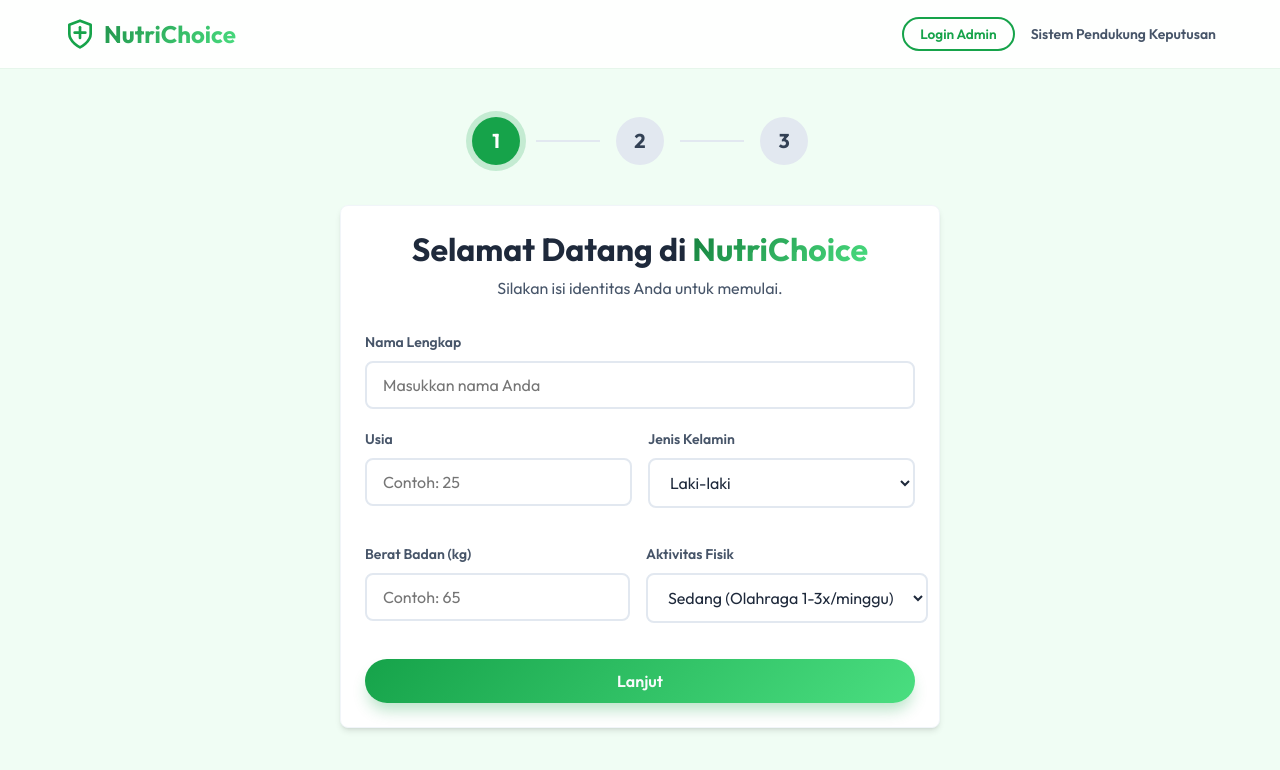
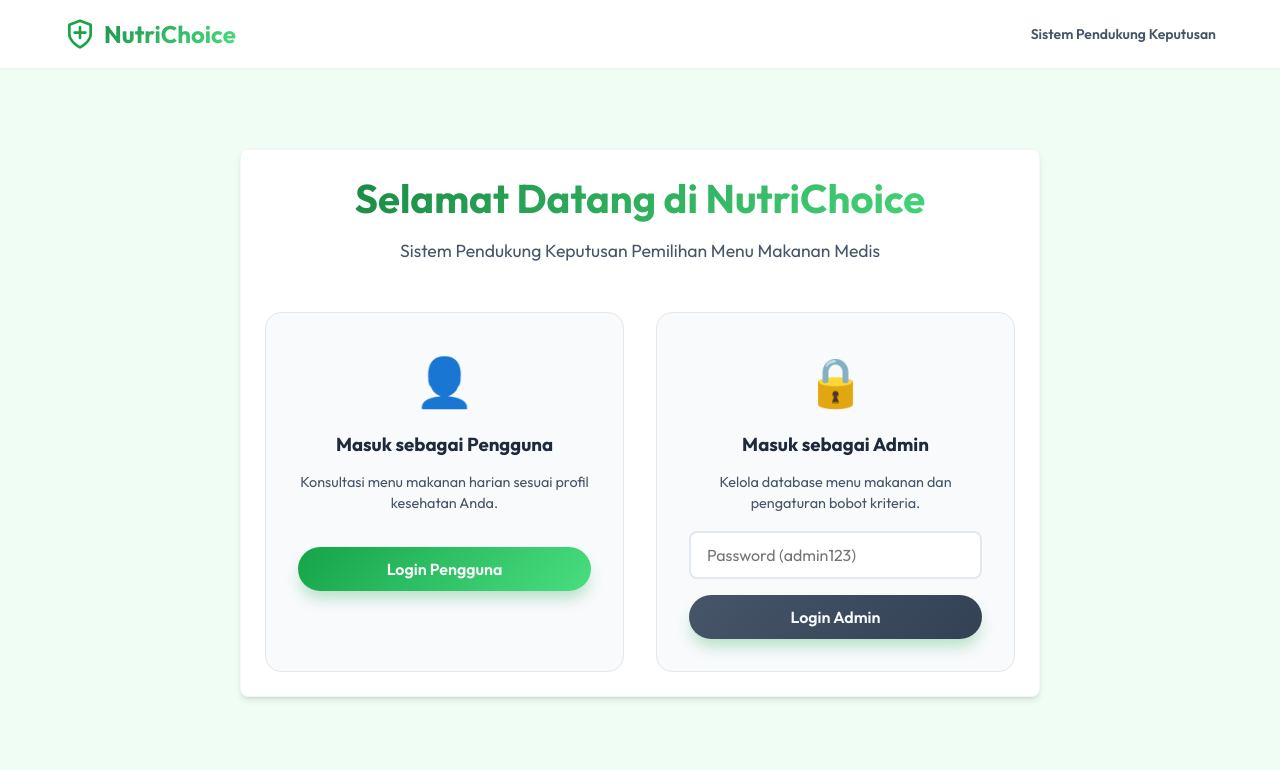
Before and after one commit to nisawawa/NutriChoice-, a React (Vite) app: page / in a window 1280 px wide. Shown: the top 770 px of the page. Built offline with nearby package versions, Linux system fonts and the light colour scheme.

Commit message:
Refactor UI: Create main Landing Page for Role Selection

```diff
--- a/src/App.jsx
+++ b/src/App.jsx
@@ -4,8 +4,8 @@ import './index.css';
 
 function App() {
   const [step, setStep] = useState(1);
-  const [view, setView] = useState('user'); // 'user' or 'admin'
-  const [isAdminAuth, setIsAdminAuth] = useState(false);
+  const [authRole, setAuthRole] = useState(null); // null, 'user', or 'admin'
+  const [adminPassword, setAdminPassword] = useState('');
   const [isChecking, setIsChecking] = useState(false);
   const [formData, setFormData] = useState({
     name: '',
@@ -58,6 +58,15 @@ function App() {
     setSelectedMenu(null);
   };
 
+  const handleAdminLogin = () => {
+    if (adminPassword === 'admin123') {
+      setAuthRole('admin');
+      setAdminPassword('');
+    } else {
+      alert('Password Admin salah!');
+    }
+  };
+
   const getRecommendedCalories = () => {
     const age = parseInt(formData.age) || 25;
 
@@ -90,13 +99,9 @@ function App() {
             NutriChoice
           </a>
           <div style={{ display: 'flex', alignItems: 'center', gap: '1rem' }}>
-            {view === 'user' ? (
-              <button onClick={() => setView('admin')} className="btn btn-secondary" style={{ padding: '0.4rem 1rem', fontSize: '0.85rem' }}>
-                Login Admin
-              </button>
-            ) : (
-              <button onClick={() => { setView('user'); setIsAdminAuth(false); }} className="btn btn-secondary" style={{ padding: '0.4rem 1rem', fontSize: '0.85rem' }}>
-                Kembali ke App
+            {authRole && (
+              <button onClick={() => { setAuthRole(null); resetForm(); }} className="btn btn-secondary" style={{ padding: '0.4rem 1rem', fontSize: '0.85rem' }}>
+                Logout
               </button>
             )}
             <span style={{ fontSize: '0.875rem', fontWeight: 600, color: 'var(--color-text-secondary)'}}>Sistem Pendukung Keputusan</span>
@@ -105,19 +110,43 @@ function App() {
       </nav>
 
       <main className="container" style={{ flex: 1, padding: '3rem 1.5rem' }}>
-        {view === 'admin' && !isAdminAuth && (
-          <div className="glass-panel card animate-fade-in" style={{ maxWidth: '400px', margin: '2rem auto', textAlign: 'center' }}>
-            <h2>Admin Login</h2>
-            <p style={{ color: 'var(--color-text-secondary)', marginBottom: '1.5rem', fontSize: '0.9rem' }}>Masukkan password untuk masuk ke mode admin.</p>
-            <input type="password" placeholder="Password (admin123)" className="input-field" style={{ marginBottom: '1rem' }} id="admin-pass" />
-            <button className="btn btn-primary" style={{ width: '100%' }} onClick={() => {
-              if(document.getElementById('admin-pass').value === 'admin123') setIsAdminAuth(true);
-              else alert('Password salah!');
-            }}>Login</button>
+
+        {/* Halaman Login Role */}
+        {!authRole && (
+          <div className="glass-panel card animate-fade-in" style={{ maxWidth: '800px', margin: '2rem auto', textAlign: 'center' }}>
+            <h1 style={{ fontSize: '2.5rem', marginBottom: '1rem' }} className="text-gradient">Selamat Datang di NutriChoice</h1>
+            <p style={{ color: 'var(--color-text-secondary)', marginBottom: '3rem', fontSize: '1.1rem' }}>Sistem Pendukung Keputusan Pemilihan Menu Makanan Medis</p>
+
+            <div style={{ display: 'grid', gridTemplateColumns: '1fr 1fr', gap: '2rem' }}>
+              {/* Login Pengguna */}
+              <div style={{ padding: '2rem', border: '1px solid #e2e8f0', borderRadius: '1rem', background: '#f8fafc' }}>
+                <div style={{ fontSize: '3rem', marginBottom: '1rem' }}>👤</div>
+                <h3 style={{ marginBottom: '1rem' }}>Masuk sebagai Pengguna</h3>
+                <p style={{ fontSize: '0.9rem', color: 'var(--color-text-secondary)', marginBottom: '2rem' }}>Konsultasi menu makanan harian sesuai profil kesehatan Anda.</p>
+                <button className="btn btn-primary" style={{ width: '100%' }} onClick={() => setAuthRole('user')}>Login Pengguna</button>
+              </div>
+
+              {/* Login Admin */}
+              <div style={{ padding: '2rem', border: '1px solid #e2e8f0', borderRadius: '1rem', background: '#f8fafc' }}>
+                <div style={{ fontSize: '3rem', marginBottom: '1rem' }}>🔒</div>
+                <h3 style={{ marginBottom: '1rem' }}>Masuk sebagai Admin</h3>
+                <p style={{ fontSize: '0.9rem', color: 'var(--color-text-secondary)', marginBottom: '1rem' }}>Kelola database menu makanan dan pengaturan bobot kriteria.</p>
+                <input
+                  type="password"
+                  placeholder="Password (admin123)"
+                  className="input-field"
+                  style={{ marginBottom: '1rem', width: '100%' }}
+                  value={adminPassword}
+                  onChange={(e) => setAdminPassword(e.target.value)}
+                />
+                <button className="btn btn-primary" style={{ width: '100%', background: 'linear-gradient(135deg, #475569, #334155)' }} onClick={handleAdminLogin}>Login Admin</button>
+              </div>
+            </div>
           </div>
         )}
 
-        {view === 'admin' && isAdminAuth && (
+        {/* Dashboard Admin */}
+        {authRole === 'admin' && (
           <div className="glass-panel card animate-fade-in" style={{ maxWidth: '900px', margin: '0 auto' }}>
             <div style={{ display: 'flex', justifyContent: 'space-between', alignItems: 'center', marginBottom: '2rem' }}>
               <h2>Dashboard Admin: Data Alternatif</h2>
@@ -154,7 +183,8 @@ function App() {
           </div>
         )}
 
-        {view === 'user' && (
+        {/* Antarmuka Pengguna Utama */}
+        {authRole === 'user' && (
           <>
             {/* Stepper */}
             <div className="stepper animate-fade-in">
```
